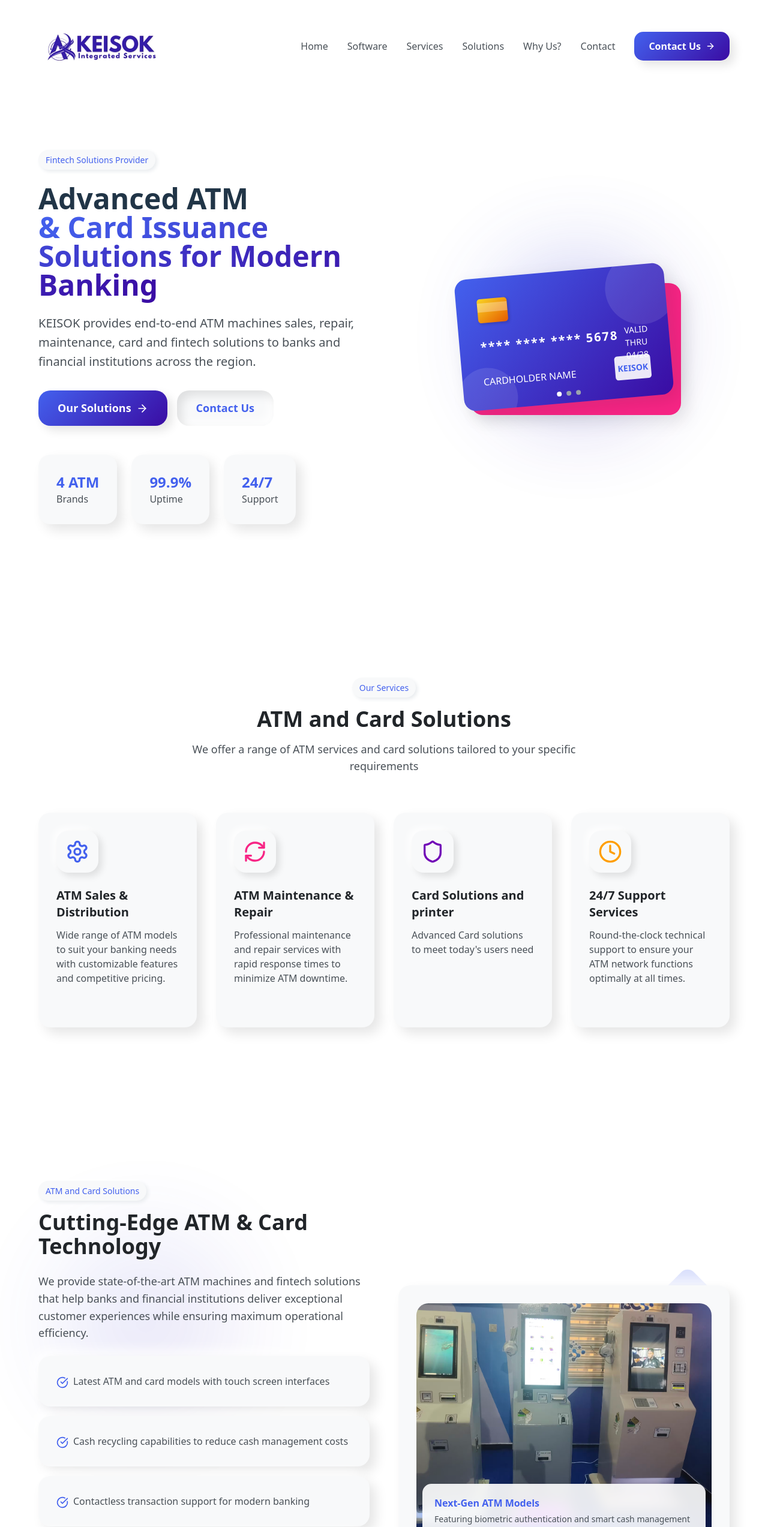
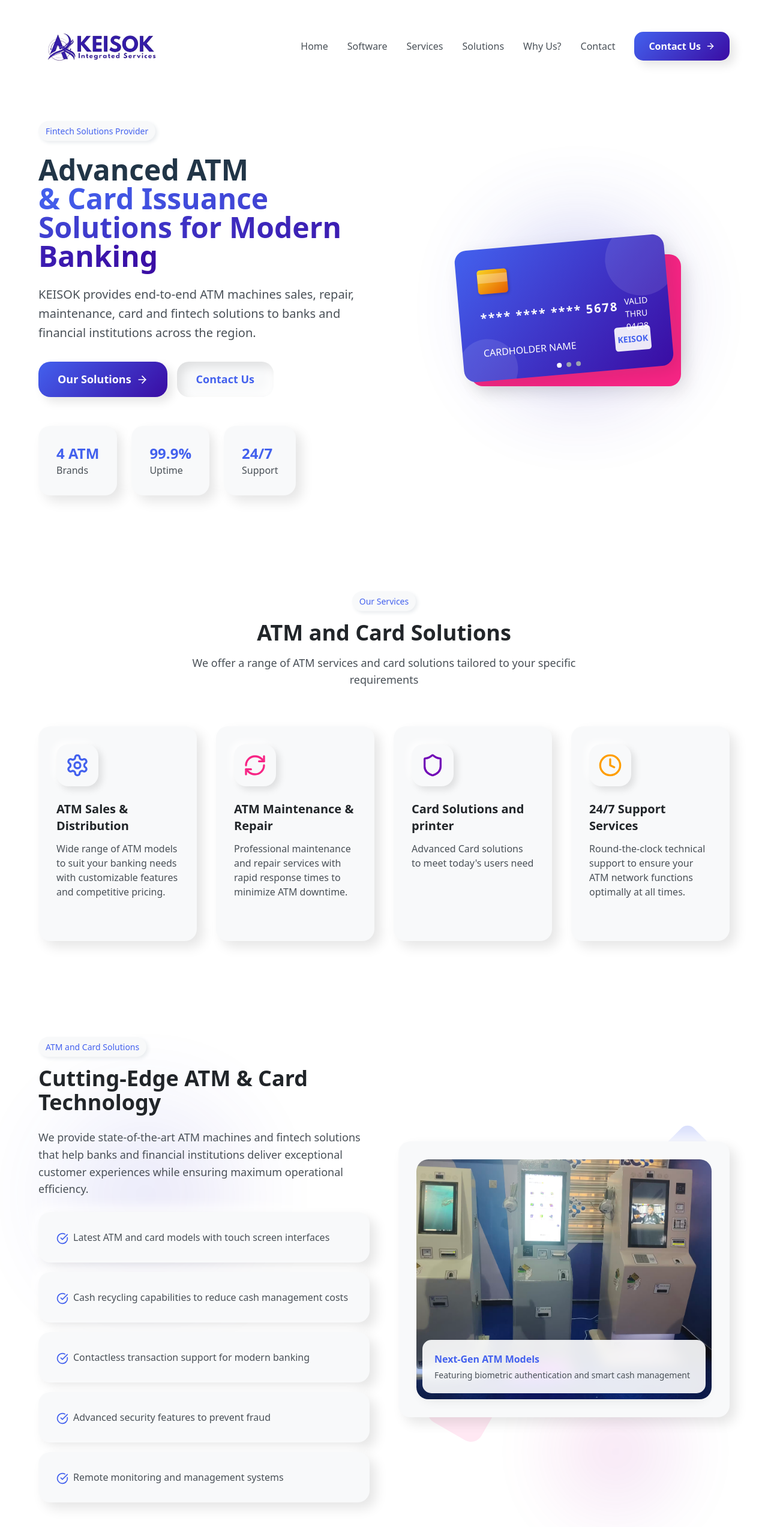
Before and after one commit to HerExcellency/keisok, a React (Vite) app: page / in a window 1280 px wide. Shown: the top 2546 px of the page at 60% size. Built offline with nearby package versions, Linux system fonts and the light colour scheme.

Commit message:
responsiveness

```diff
--- a/src/components/SoftwareSolutionsSections/HeroSection.jsx
+++ b/src/components/SoftwareSolutionsSections/HeroSection.jsx
@@ -20,7 +20,7 @@
               Custom Software Development
             </Badge>
 
-            <h1 className="text-4xl md:text-5xl lg:text-5xl font-bold mb-6 leading-tight">
+            <h1 className="text-[2rem] md:text-5xl lg:text-5xl font-bold mb-6 leading-tight">
             Custom Software <br/>
               <span style={{
                 background: theme.gradients.primary,
--- a/src/components/SoftwareSolutionsSections/ServiceCard.jsx
+++ b/src/components/SoftwareSolutionsSections/ServiceCard.jsx
@@ -7,7 +7,7 @@
   const theme = useTheme();
 
   return (
-    <Card className="p-6 hover:shadow-lg transition-shadow duration-300">
+    <Card className="p-4 lg:p-6 hover:shadow-lg transition-shadow duration-300">
       <div
         className="w-14 h-14 rounded-full flex items-center justify-center mb-4"
         style={{ background: theme.gradients.primary }}
--- a/src/components/sections/ATMSolutionsSolution.jsx
+++ b/src/components/sections/ATMSolutionsSolution.jsx
@@ -19,7 +19,7 @@
 ];
 
 return (
-<section id="atm-solutions" className="py-20 md:py-32 relative">
+<section id="atm-solutions" className="py-12 lg:py-20 md:py-32 relative">
 {/* Background accent element */}
 <div style={{
 position: 'absolute',
--- a/src/components/sections/CTASection.jsx
+++ b/src/components/sections/CTASection.jsx
@@ -23,7 +23,7 @@
 };
 
 return (
-<section id="contact" className="py-20">
+<section id="contact" className="py-12  lg:py-20">
 <div className="container mx-auto px-4 lg:px-8">
 <Card className="p-10 lg:p-16 text-center relative overflow-hidden">
 {/* Background accent elements */}
--- a/src/components/sections/ClientsCarousel.jsx
+++ b/src/components/sections/ClientsCarousel.jsx
@@ -45,7 +45,7 @@
   };
 
   return (
-    <section className="py-20 relative">
+    <section className="py-12  lg:py-20 relative">
       <div className="container mx-auto px-4 lg:px-8">
         <div className="text-center mb-12">
           <Badge color="primary" className="mb-4">
--- a/src/components/sections/HeroSection.jsx
+++ b/src/components/sections/HeroSection.jsx
@@ -112,7 +112,7 @@
   }, [currentView, cardDesigns.length]);
 
   return (
-    <section className="py-20 md:py-32 relative overflow-hidden">
+    <section className="py-12  lg:py-20 md:py-32 relative overflow-hidden">
       <div className="container mx-auto px-4 lg:px-8">
         <div className="grid grid-cols-1 md:grid-cols-2 gap-12 items-center">
           <div>
@@ -120,7 +120,7 @@
               Fintech Solutions Provider
             </Badge>
 
-            <h1 className="text-4xl md:text-5xl lg:text-5xl font-bold mb-6 leading-tight">
+            <h1 className="text-[2rem] md:text-5xl lg:text-5xl font-bold mb-6 leading-tight">
               Advanced ATM <br/>
               <span style={{
                 background: theme.gradients.primary,
--- a/src/components/sections/IaasHero.jsx
+++ b/src/components/sections/IaasHero.jsx
@@ -112,7 +112,7 @@
   }, [currentView, cardDesigns.length]);
 
   return (
-    <section className="py-20 md:py-32 relative overflow-hidden">
+    <section className="py-12  lg:py-20 md:py-32 relative overflow-hidden">
       <div className="container mx-auto px-4 lg:px-8">
         <div className="grid grid-cols-1 md:grid-cols-2 gap-12 items-center">
           <div>
--- a/src/components/sections/ServicesSection.jsx
+++ b/src/components/sections/ServicesSection.jsx
@@ -37,7 +37,7 @@
   ];
 
   return (
-    <section id="services" className="py-20 md:py-32">
+    <section id="services" className="py-12  lg:py-20 md:py-32">
       <div className="container mx-auto px-4 lg:px-8">
         <div className="text-center mb-16">
           <Badge color="primary" className="mb-4">
--- a/src/components/sections/TestimonialSection.jsx
+++ b/src/components/sections/TestimonialSection.jsx
@@ -39,7 +39,7 @@
 };
 
 return (
-<section className="py-20 relative" style={{ background: theme.colors.light }}>
+<section className="py-12  lg:py-20 relative" style={{ background: theme.colors.light }}>
 <div className="container mx-auto px-4 lg:px-8">
 <div className="text-center mb-12">
 <Badge color="primary" className="mb-4">
--- a/src/components/sections/WhyChooseUsSection.jsx
+++ b/src/components/sections/WhyChooseUsSection.jsx
@@ -37,7 +37,7 @@
 ];
 
 return (
-<section id="why-us?" className="py-20 relative" style={{ background: theme.colors.light }}>
+<section id="why-us?" className="py-12  lg:py-20 relative" style={{ background: theme.colors.light }}>
 {/* Background Accent Elements */}
 <div style={{
 position: 'absolute',
--- a/src/components/ui/Logo.jsx
+++ b/src/components/ui/Logo.jsx
@@ -2,7 +2,7 @@
 // components/ui/Logo.jsx
 import React from 'react';
 import { useTheme } from '../contexts/ThemeContext';
-import keisok from '../../assets/img/keisok.png'
+import keisok from '../../assets/img/keisokBg.png'
 
 
 const Logo = () => {
```
Also changed, not shown: src/assets/img/keisokBg.png (added).
